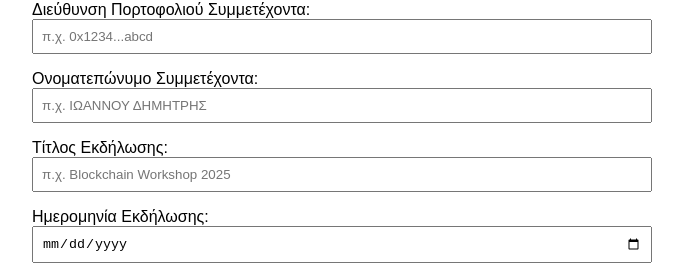
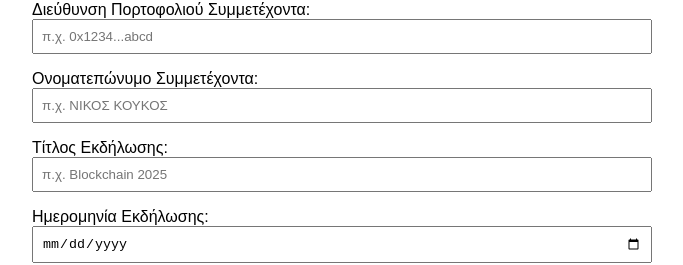
Before and after one commit to lefterisc12/mtx-block, a plain HTML site: page CreateCert.html in a window 1280 px wide. Shown: the part 111-376 px from the top of the page, without its empty margins (308-991 px from the left). Drawn offline with nearby package versions, Linux system fonts and the light colour scheme.

Commit message:
Update CreateCert.html

```diff
--- a/CreateCert.html
+++ b/CreateCert.html
@@ -31,10 +31,10 @@
   <input type="text" id="recipient" placeholder="π.χ. 0x1234...abcd">
 
   <label for="fullName">Ονοματεπώνυμο Συμμετέχοντα:</label>
-  <input type="text" id="fullName" placeholder="π.χ. ΙΩΑΝΝΟΥ ΔΗΜΗΤΡΗΣ">
+  <input type="text" id="fullName" placeholder="π.χ. ΝΙΚΟΣ ΚΟΥΚΟΣ">
 
   <label for="eventTitle">Τίτλος Εκδήλωσης:</label>
-  <input type="text" id="eventTitle" placeholder="π.χ. Blockchain Workshop 2025">
+  <input type="text" id="eventTitle" placeholder="π.χ. Blockchain 2025">
 
   <label for="eventDate">Ημερομηνία Εκδήλωσης:</label>
   <input type="date" id="eventDate">
```
